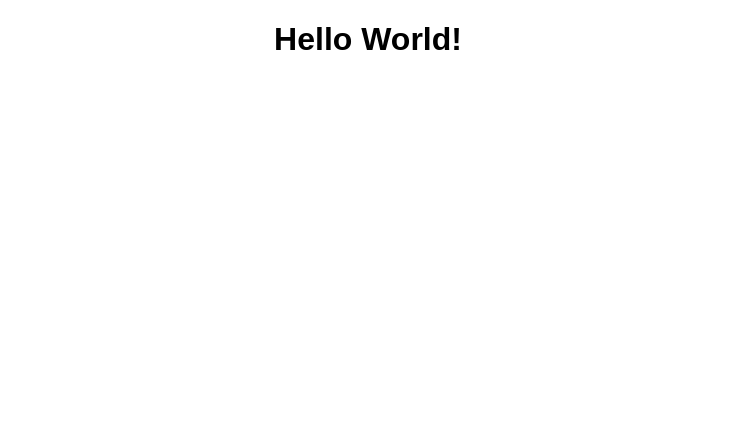
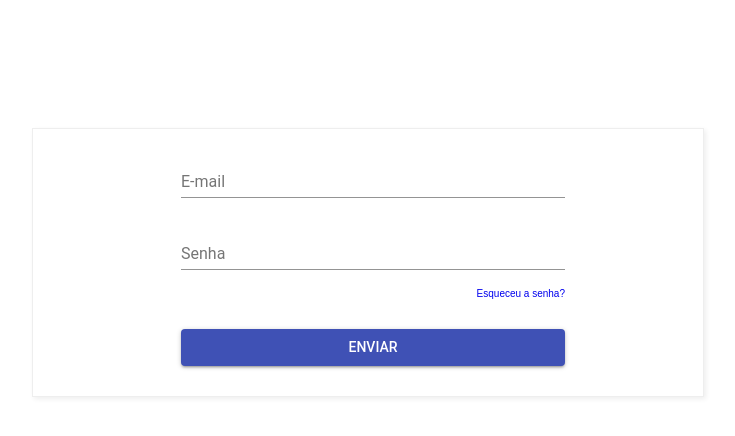
Before and after one commit to rmohashi/taqtile-onboard, a React (Create React App) app: page / in a window 1280 px wide. Shown: the top 436 px of the page, without its empty margins (272-1007 px from the left). Built offline with nearby package versions, Linux system fonts and the light colour scheme.

Commit message:
Add a login page

```diff
--- a/package.json
+++ b/package.json
@@ -3,8 +3,10 @@
   "version": "0.1.0",
   "private": true,
   "dependencies": {
+    "@material-ui/core": "^3.0.2",
     "react": "^16.4.2",
     "react-dom": "^16.4.2",
+    "react-router-dom": "^4.3.1",
     "react-scripts": "1.1.5"
   },
   "scripts": {
--- a/src/App.js
+++ b/src/App.js
@@ -1,12 +1,20 @@
 import React, { Component } from 'react';
+import {
+  BrowserRouter as Router,
+  Route,
+  Link
+} from 'react-router-dom'
+import Login from './Login/Login'
 import './App.css';
 
 class App extends Component {
   render() {
     return (
-      <div className="App">
-        <h1>Hello World!</h1>
-      </div>
+      <Router>
+        <div className="App">
+          <Route path="/" component={Login} />
+        </div>
+      </Router>
     );
   }
 }
--- /dev/null
+++ b/src/Login/Login.css
@@ -0,0 +1,26 @@
+.Login {
+  margin: 10% auto;
+  width: 50%;
+  border: 1px solid #eee;
+  box-shadow: 2px 2px 5px #eee;
+  padding: 5px 10px 10px 20px;
+}
+
+.Login .inputField {
+  width: 60%;
+}
+
+.Login p {
+  text-align: right;
+  margin-right: 20%;
+  font-size: 10px;
+}
+
+.Login p a {
+  text-decoration: none;
+}
+
+.Login button {
+  margin: 20px 0;
+  width: 60%;
+}
--- /dev/null
+++ b/src/Login/Login.js
@@ -0,0 +1,66 @@
+import React, { Component } from 'react';
+import TextField from '@material-ui/core/TextField';
+import Button from '@material-ui/core/Button';
+import './Login.css';
+
+class Login extends Component {
+  constructor(props) {
+    super(props);
+    this.state = {
+      email: '',
+      emailError: false,
+      password: '',
+      passwordError: false,
+    }
+  }
+
+  inputChangedHandler = (event) => {
+    this.setState({
+      [event.target.id]: event.target.value,
+    });
+  }
+
+  buttonClickedHandler = () => {
+    let emailPattern = /\S+@\S+/;
+    this.setState({
+      emailError: emailPattern.test(this.state.email) ? false : true,
+      passwordError: this.state.password && this.state.password.length > 3 ? false: true,
+    })
+  }
+
+  render() {
+    return (
+      <div className="Login">
+        <TextField
+          error={this.state.emailError ? true : false}
+          id="email"
+          label="E-mail"
+          placeholder="E-mail"
+          helperText={this.state.emailError? 'Inválido' : null}
+          margin="normal"
+          className="inputField"
+          onChange={this.inputChangedHandler}
+        />
+        <br />
+        <TextField
+          error={this.state.passwordError ? true : false}
+          id="password"
+          label="Senha"
+          placeholder="Senha"
+          helperText={this.state.passwordError ? 'Inválido' : null}
+          margin="normal"
+          className="inputField"
+          type="password"
+          onChange={this.inputChangedHandler}
+        />
+        <br />
+        <p><a href='#'>Esqueceu a senha?</a></p>
+        <Button variant="contained" color="primary" onClick={this.buttonClickedHandler}>
+          Enviar
+        </Button>
+      </div>
+    );
+  }
+}
+
+export default Login;
```
Also changed, not shown: 1 other file (tests, documents, lock files or other folders).
